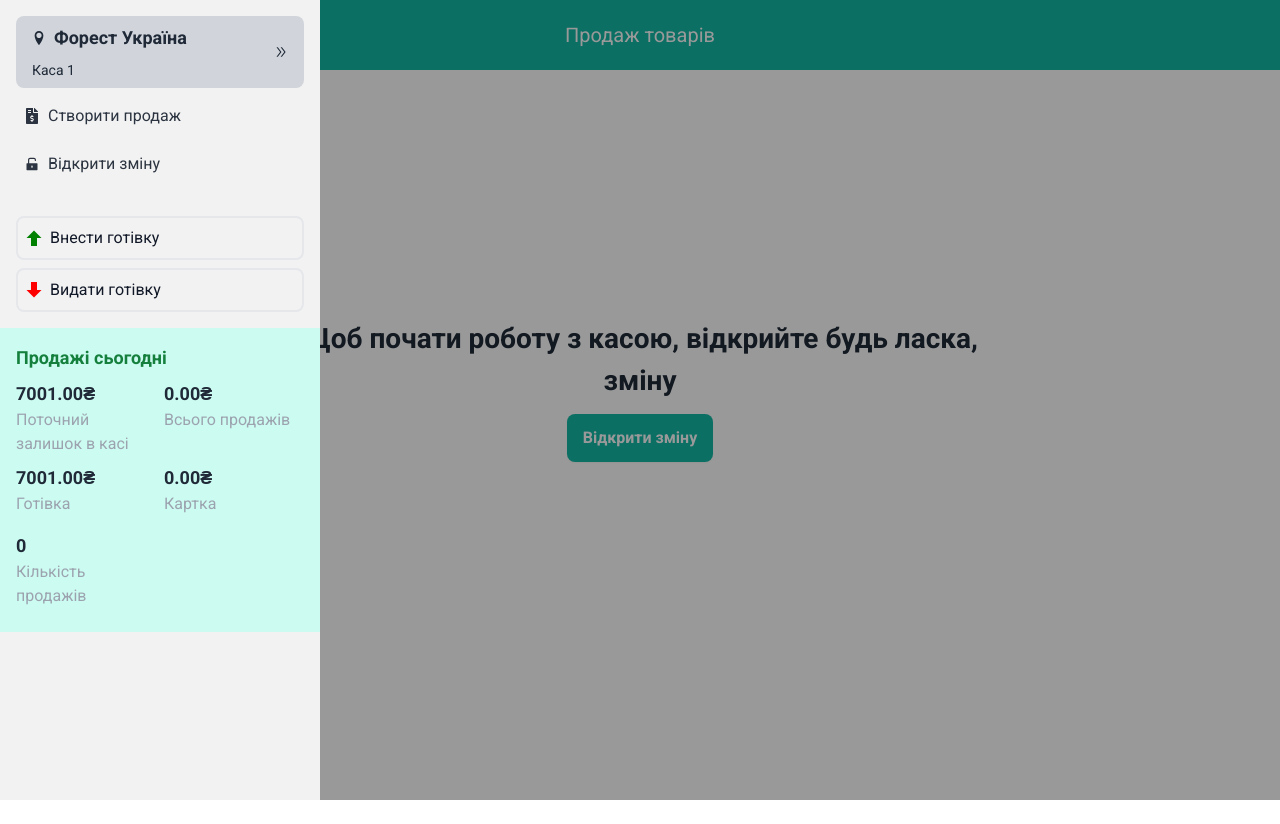
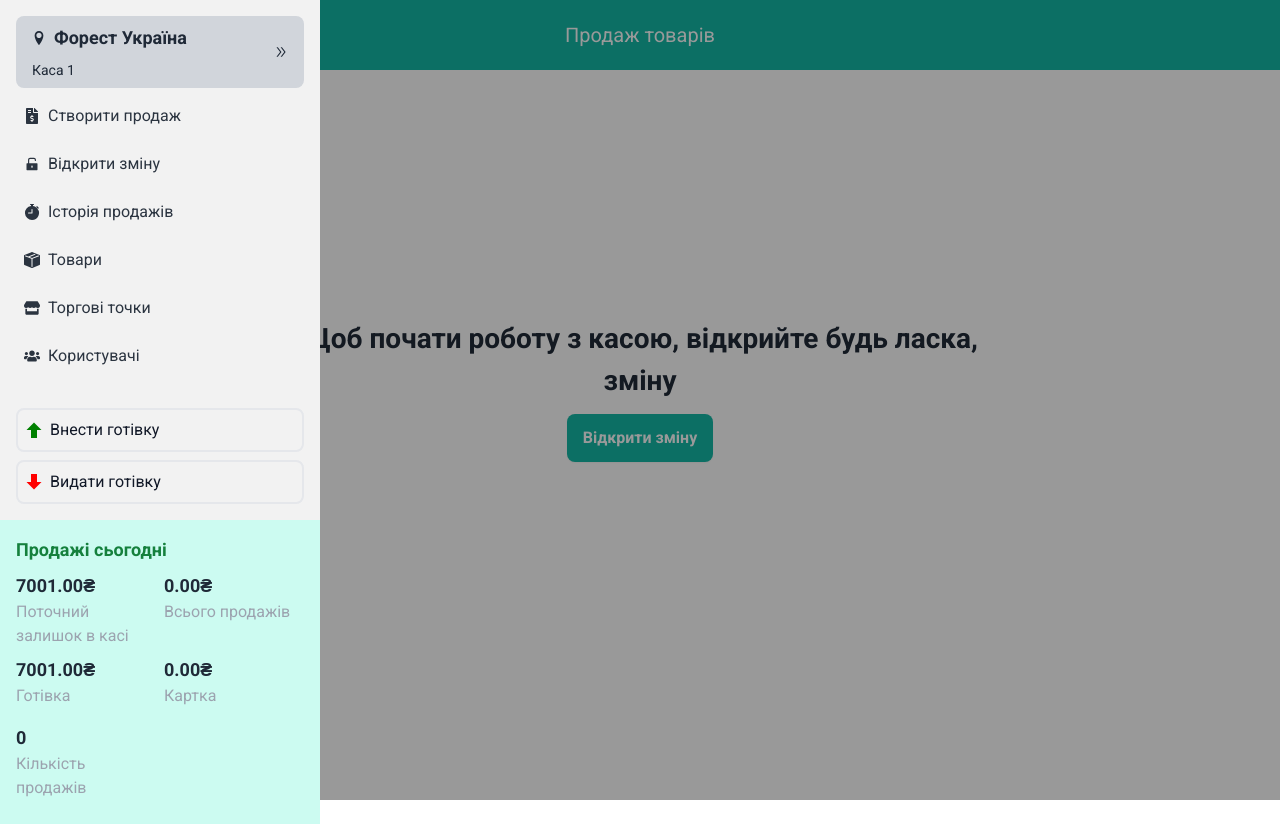
Before and after one commit to Bezobrazz/fu-online-cash, a React (Vite) app: page / in a window 1280 px wide. Both pictures are taken after a click on the icon 55 px from the left and 35 px from the top of the page. Before the commit the page ends 800 px from the top, so only its background shows below. Built offline with nearby package versions, Linux system fonts and the light colour scheme; no server answers.

Commit message:
changed aside menu, added links

```diff
--- a/src/components/Sidebar/Sidebar.tsx
+++ b/src/components/Sidebar/Sidebar.tsx
@@ -1,11 +1,9 @@
+import { FaStore } from "react-icons/fa";
+import { FaUsers } from "react-icons/fa";
 import { FC } from "react";
 import { AiFillUnlock, AiOutlineDoubleRight } from "react-icons/ai";
 import { ImLocation } from "react-icons/im";
-import {
-  BsGearWideConnected,
-  BsFillBoxSeamFill,
-  BsFillStopwatchFill,
-} from "react-icons/bs";
+import { BsFillBoxSeamFill, BsFillStopwatchFill } from "react-icons/bs";
 import { FaFileInvoiceDollar } from "react-icons/fa";
 import { Link } from "react-router-dom";
 import { StatisticsView } from "../StatisticsView/StatisticsView";
@@ -66,15 +64,21 @@ export const Sidebar: FC<SidebarProps> = ({
       condition: isOwner ? true : false,
     },
     {
-      to: "/products-services",
+      to: "/products",
       icon: <BsFillBoxSeamFill />,
-      text: "Товари та послуги",
+      text: "Товари",
       condition: isOwner ? true : false,
     },
     {
-      to: "/products-services",
-      icon: <BsGearWideConnected />,
-      text: "Налаштування",
+      to: "/sale-points",
+      icon: <FaStore />,
+      text: "Торгові точки",
+      condition: isOwner ? true : false,
+    },
+    {
+      to: "/users",
+      icon: <FaUsers />,
+      text: "Користувачі",
       condition: isOwner ? true : false,
     },
   ];
--- a/src/redux/auth/authSlice.ts
+++ b/src/redux/auth/authSlice.ts
@@ -1,8 +1,6 @@
 import { createSlice } from "@reduxjs/toolkit";
 
-
 import { Role, type UserInfo } from "./../../types/user";
-
 
 interface authSlice {
   userInfo: UserInfo;
@@ -15,7 +13,7 @@ const userSample: UserInfo = {
   id: "12345",
   name: "John Doe",
   phone: "+1234567890",
-  role: Role.Admin,
+  role: Role.Owner,
   enterpriseId: "A0jYCcdJEC1LuairkZnO",
 };
 
```
